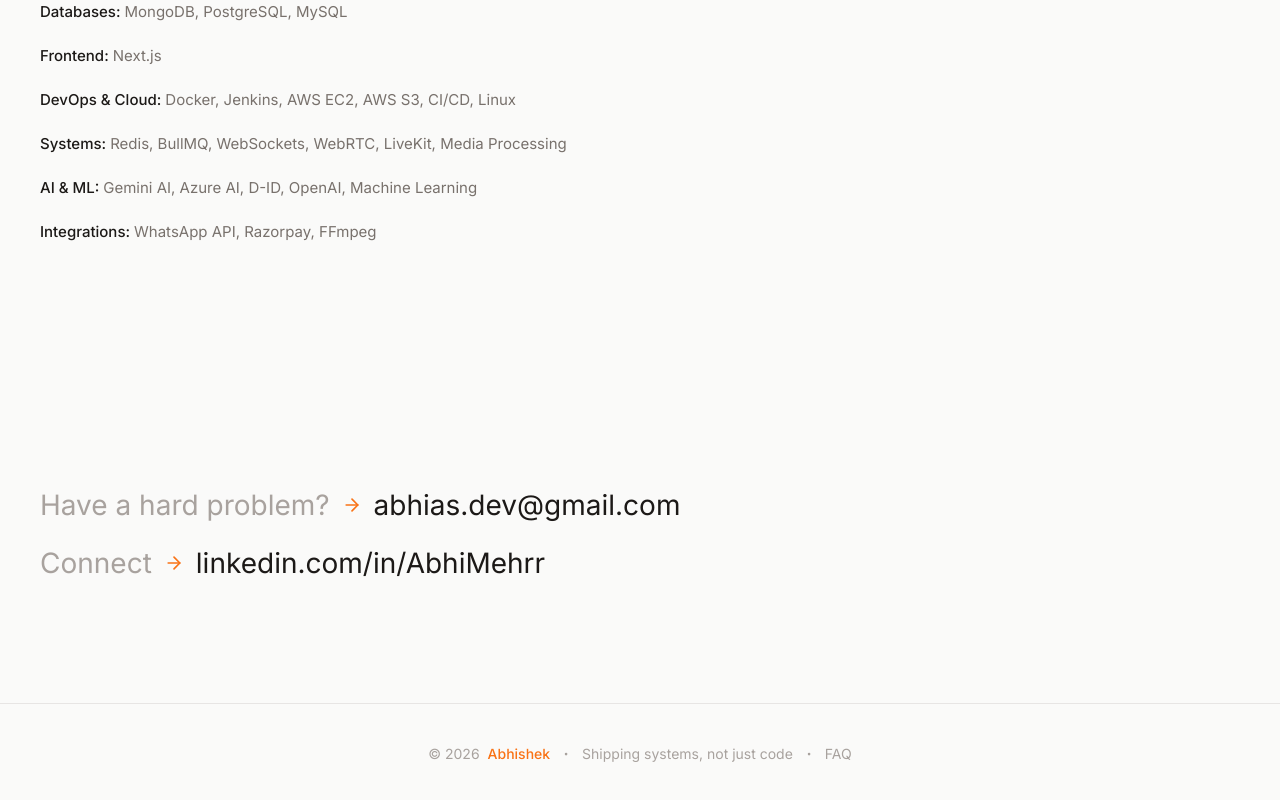
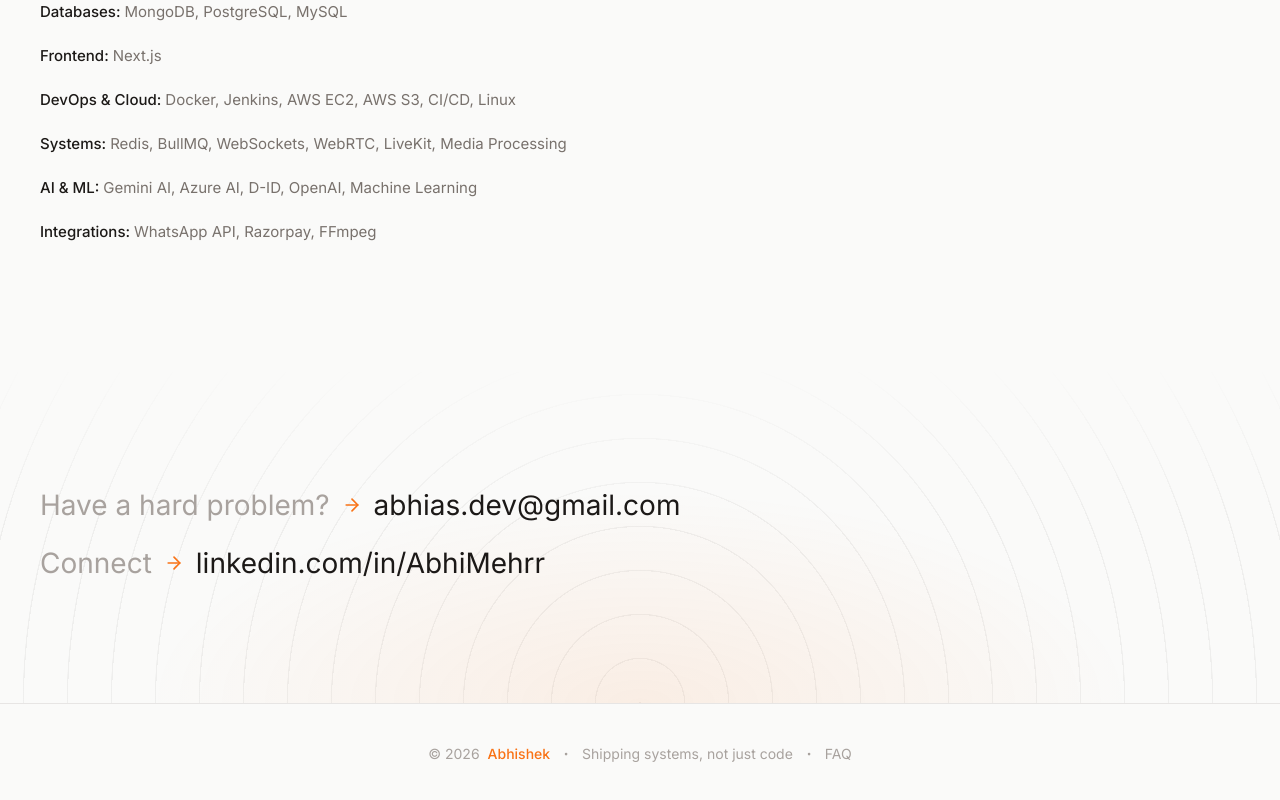
Before and after one commit to abhimehrr/iabhi_, a Next.js app: page / in a window 1280 px wide. Shown: the part 5432-6232 px from the top of the page. Built offline with nearby package versions, Linux system fonts and the light colour scheme.

Commit message:
Enhance styling and layout in global CSS and Contact section
- Added new CSS variables for pattern and glow effects to improve visual aesthetics.
- Updated the Contact section to include texture effects for a more engaging design.

```diff
--- a/src/app/globals.css
+++ b/src/app/globals.css
@@ -9,6 +9,8 @@
   --text-muted: #a8a29e;
   --accent-dark: #0f172a;
   --accent-orange: #f97316;
+  --pattern-line: rgb(28 25 23 / 0.05);
+  --glow: rgb(249 115 22 / 0.09);
 }
 
 .dark {
@@ -20,6 +22,8 @@
   --text-muted: #71717a;
   --accent-dark: #e2e8f0;
   --accent-orange: #fb923c;
+  --pattern-line: rgb(255 255 255 / 0.04);
+  --glow: rgb(251 146 60 / 0.08);
 }
 
 @theme inline {
@@ -41,8 +45,38 @@
 
 body {
   min-height: 100vh;
-  background: var(--app-bg);
+  background-color: var(--app-bg);
   color: var(--text-primary);
+  /* Texture layers are 100vw wide, which includes the scrollbar. */
+  overflow-x: clip;
+}
+
+.texture {
+  position: relative;
+  isolation: isolate;
+}
+
+.texture::before {
+  content: "";
+  position: absolute;
+  inset-block: 0;
+  left: 50%;
+  width: 100vw;
+  transform: translateX(-50%);
+  z-index: -1;
+  pointer-events: none;
+  mask-image: linear-gradient(to bottom, transparent, #000 18%, #000 82%, transparent);
+}
+
+.texture-rings::before {
+  background-image:
+    radial-gradient(ellipse 55% 90% at 50% 100%, var(--glow), transparent 70%),
+    repeating-radial-gradient(
+      circle at 50% 100%,
+      var(--pattern-line) 0 1px,
+      transparent 1.5px 44px
+    );
+  mask-image: linear-gradient(to bottom, transparent, #000 45%);
 }
 
 * {
--- a/src/components/sections/Contact.tsx
+++ b/src/components/sections/Contact.tsx
@@ -24,7 +24,7 @@
 
 export function Contact(_props: ContactProps): React.JSX.Element {
   return (
-    <section id="contact" className="section-space pb-10">
+    <section id="contact" className="section-space texture texture-rings pb-10">
       <div className="page-shell">
         <div className="space-y-4 md:space-y-5">
           {CONTACT_ITEMS.map((item, index) => (
```
